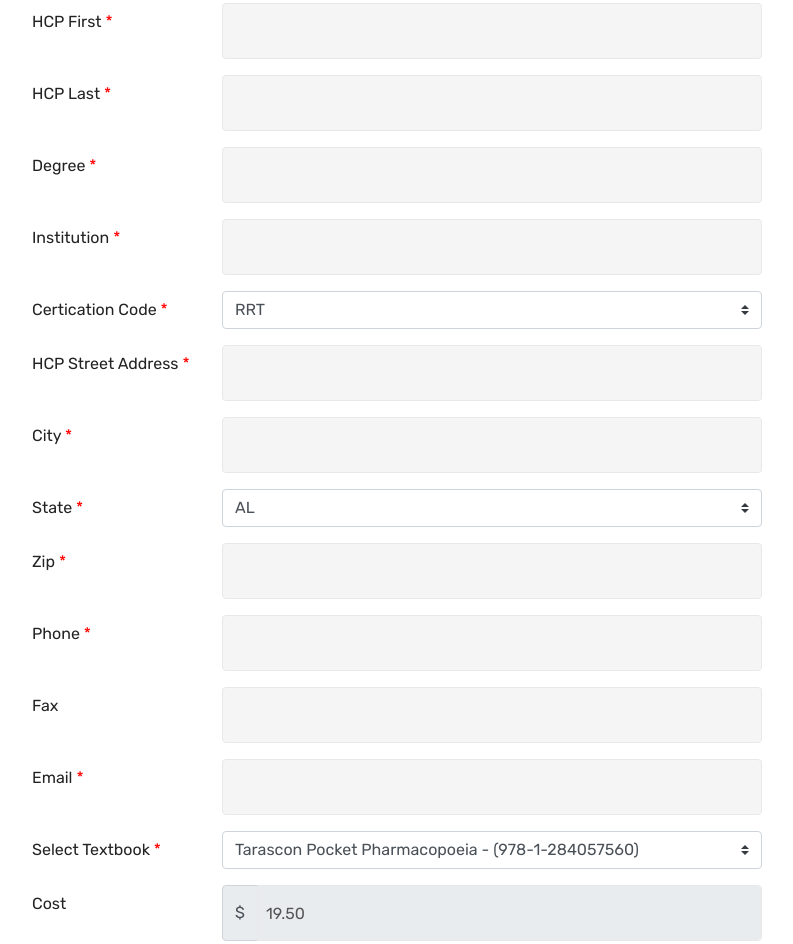
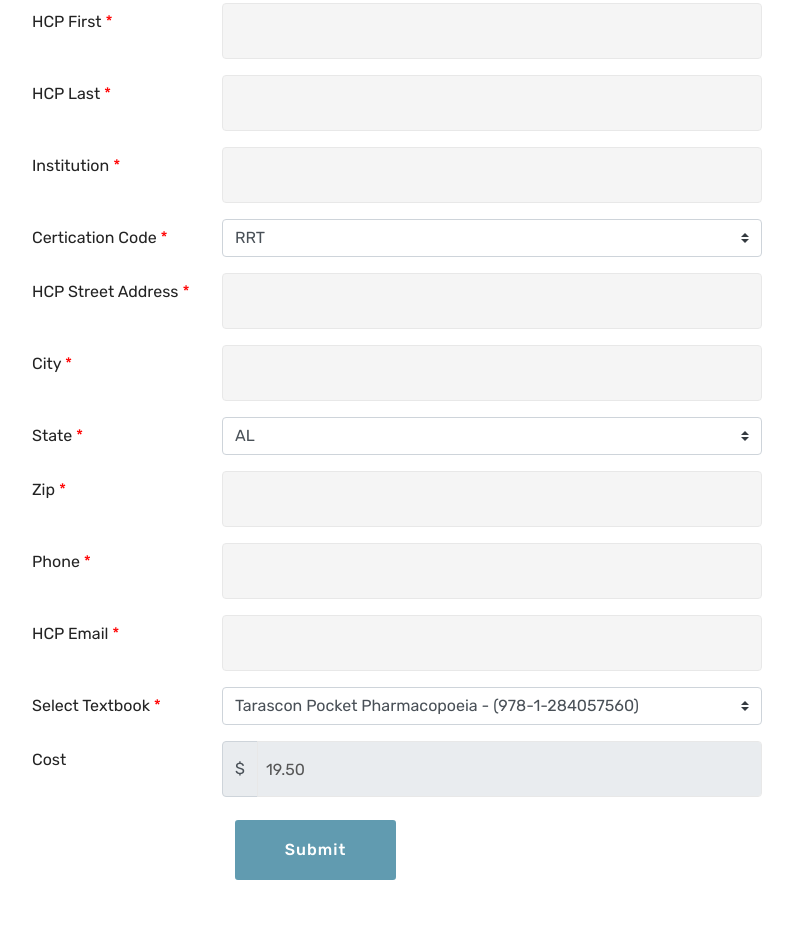
Before and after one commit to arTCGL/CleviprexTextbookOrderForm, a plain HTML site: page index.html in a window 1280 px wide. Shown: the part 385-1329 px from the top of the page, without its empty margins (243-1036 px from the left). Drawn offline with nearby package versions, Linux system fonts and the light colour scheme.

Commit message:
Customer feedback updates

```diff
--- a/index.html
+++ b/index.html
@@ -69,12 +69,12 @@
       <input id="hcpLast" name="entry.790607589" type="text" required="required" class="form-control">
     </div>
   </div>
-  <div class="form-group row">
+  <!--<div class="form-group row">
     <label for="degree" class="col-3 col-form-label">Degree<span style="color:red;"> *</span></label>
     <div class="col-9">
       <input id="degree" name="entry.18222752" type="text" required="required" class="form-control">
     </div>
-  </div>
+  </div>-->
   <div class="form-group row">
     <label for="institution" class="col-3 col-form-label">Institution<span style="color:red;"> *</span></label>
     <div class="col-9">
@@ -180,14 +180,14 @@
       <input id="phone" name="entry.1611653414" type="text" class="form-control">
     </div>
   </div>
-  <div class="form-group row">
+  <!--<div class="form-group row">
     <label for="fax" class="col-3 col-form-label">Fax</label>
     <div class="col-9">
       <input id="fax" name="entry.1194449829" type="text" class="form-control">
     </div>
-  </div>
+  </div>-->
     <div class="form-group row">
-    <label for="email" class="col-3 col-form-label">Email<span style="color:red;"> *</span></label>
+    <label for="email" class="col-3 col-form-label">HCP Email<span style="color:red;"> *</span></label>
     <div class="col-9">
       <input id="email" name="entry.1920936398" type="text" class="form-control">
     </div>
@@ -262,7 +262,7 @@
     let txt = document.querySelectorAll('[type="text"]');
     for (let i = 0; i < txt.length; i++) {
         txt[i].oninput = () => {
-            if (!(txt[0].value == '') && !(txt[1].value == '') && !(txt[2].value == '') && !(txt[3].value == '') && !(txt[4].value == '') && !(txt[5].value == '') && !(txt[6].value == '') && !(txt[7].value == '') && !(txt[8].value == '') && !(txt[10].value == '')) {
+            if (!(txt[0].value == '') && !(txt[1].value == '') && !(txt[2].value == '') && !(txt[3].value == '') && !(txt[4].value == '') && !(txt[5].value == '') && !(txt[6].value == '') && !(txt[7].value == '') && !(txt[8].value == '') && !(txt[9].value == '')) {
                 send.removeAttribute('disabled')
             }
         }
```
